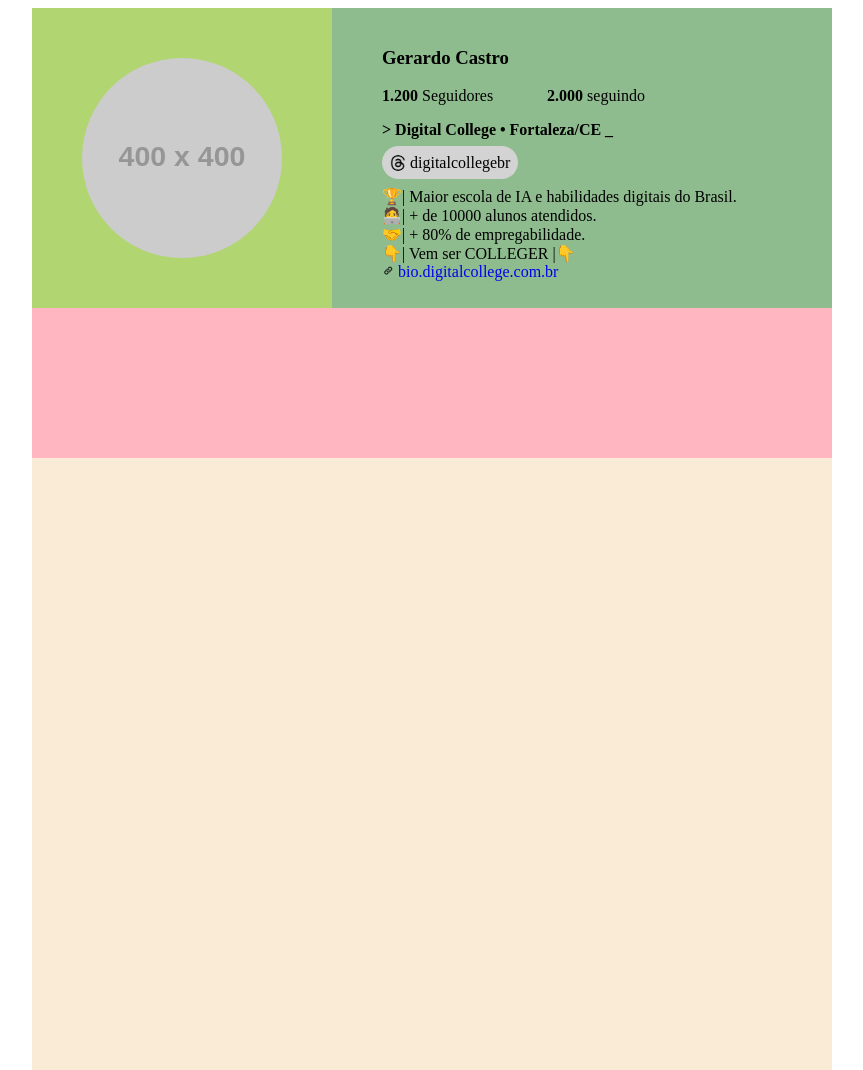
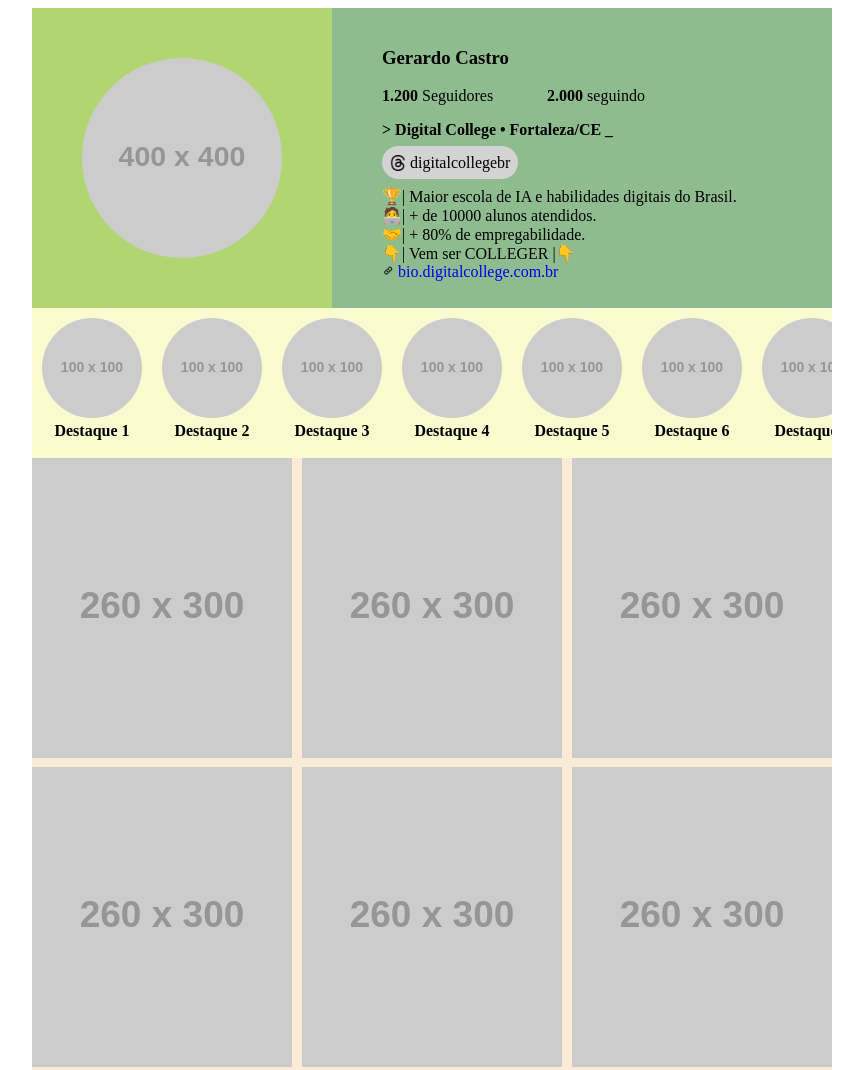
Before and after one commit to lenerdz/insta, a plain HTML site: page index.html in a window 1280 px wide. Shown: the top 1070 px of the page, without its empty margins (208-1071 px from the left). Drawn offline with Linux system fonts and the light colour scheme; placeholder pictures from the web are drawn by us.

Commit message:
destaques e feed

```diff
--- a/index.html
+++ b/index.html
@@ -33,8 +33,54 @@
                 </a>
             </div>
         </div>
-        <div id="destaques"></div>
-        <div id="feed"></div>
+        <div id="destaques">
+            <div class="destaque">
+                <img src="https://placehold.co/100x100" alt="Imagem do destaque">
+                <p>Destaque 1</p>
+            </div>
+            <div class="destaque">
+                <img src="https://placehold.co/100x100" alt="Imagem do destaque">
+                <p>Destaque 2</p>
+            </div>
+            <div class="destaque">
+                <img src="https://placehold.co/100x100" alt="Imagem do destaque">
+                <p>Destaque 3</p>
+            </div>
+            <div class="destaque">
+                <img src="https://placehold.co/100x100" alt="Imagem do destaque">
+                <p>Destaque 4</p>
+            </div>
+            <div class="destaque">
+                <img src="https://placehold.co/100x100" alt="Imagem do destaque">
+                <p>Destaque 5</p>
+            </div>
+            <div class="destaque">
+                <img src="https://placehold.co/100x100" alt="Imagem do destaque">
+                <p>Destaque 6</p>
+            </div>
+            <div class="destaque">
+                <img src="https://placehold.co/100x100" alt="Imagem do destaque">
+                <p>Destaque 7</p>
+            </div>
+            <div class="destaque">
+                <img src="https://placehold.co/100x100" alt="Imagem do destaque">
+                <p>Destaque 8</p>
+            </div>
+        </div>
+        <div id="feed">
+            <div class="post"><img src="https://placehold.co/260x300" alt="Post do Instagram"></div>
+            <div class="post"><img src="https://placehold.co/260x300" alt="Post do Instagram"></div>
+            <div class="post"><img src="https://placehold.co/260x300" alt="Post do Instagram"></div>
+            <div class="post"><img src="https://placehold.co/260x300" alt="Post do Instagram"></div>
+            <div class="post"><img src="https://placehold.co/260x300" alt="Post do Instagram"></div>
+            <div class="post"><img src="https://placehold.co/260x300" alt="Post do Instagram"></div>
+            <div class="post"><img src="https://placehold.co/260x300" alt="Post do Instagram"></div>
+            <div class="post"><img src="https://placehold.co/260x300" alt="Post do Instagram"></div>
+            <div class="post"><img src="https://placehold.co/260x300" alt="Post do Instagram"></div>
+            <div class="post"><img src="https://placehold.co/260x300" alt="Post do Instagram"></div>
+            <div class="post"><img src="https://placehold.co/260x300" alt="Post do Instagram"></div>
+            <div class="post"><img src="https://placehold.co/260x300" alt="Post do Instagram"></div>
+        </div>
     </div>
 </body>
 
--- a/style.css
+++ b/style.css
@@ -21,7 +21,8 @@
     justify-content: center;
 }
 
-img {
+#fotodeperfil img,
+.destaque img{
     border-radius: 50%;
 }
 
@@ -37,6 +38,9 @@
     height: 150px;
     width: 800px;
     background-color: lightpink;
+    display: flex;
+    overflow-x: scroll;
+    overflow-y: hidden;
 }
 
 #feed {
@@ -79,3 +83,23 @@
     background-size: 12px;
     background-image: url("link-icon-png-14.png");
 }
+
+.destaque {
+    width: 120px;
+    height: 150px;
+    background-color: #fafacf;
+    padding: 10px;
+    box-sizing: border-box;
+
+    p {
+        margin-top: 0;
+        text-align: center;
+        font-weight: 600;
+    }
+}
+
+#feed {
+    display: flex;
+    flex-wrap: wrap;
+    gap: 5px 10px;
+}
```
